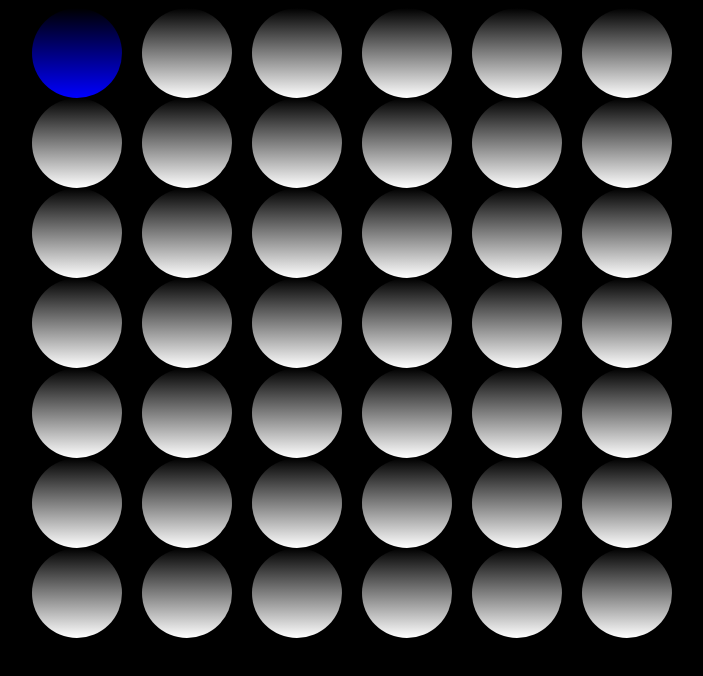
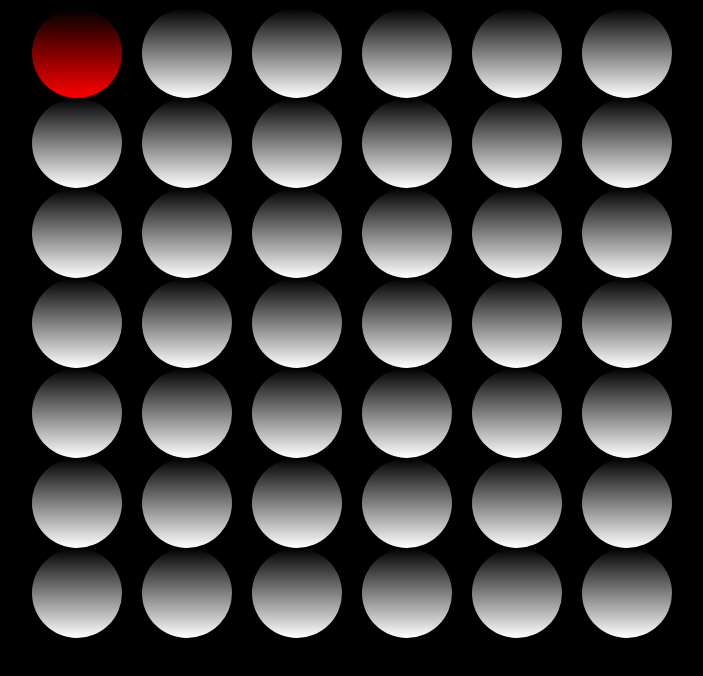
Before and after one commit to ehliexplore/circle-buttons, a plain HTML site: page index.html in a window 1280 px wide. Both pictures are taken after a click on the button 365 px from the left and 53 px from the top of the page. Shown: the whole page, without its empty margins (288-991 px from the left). Drawn offline with Linux system fonts and the light colour scheme.

Commit message:
corners red when clicked
Adding a function that turn the buttons of the corners red instead of blue when its clicked. And when all 4 buttons of the corners is clicked, all buttons turn red.

```diff
--- a/index.html
+++ b/index.html
@@ -13,6 +13,7 @@
       gap: 20px;
       background-color: black;
     }
+
     .center-div, .left-div, .right-div {
       display: flex;
       flex-direction: row;
@@ -33,10 +34,14 @@
     .clicked-button {
       background-image: linear-gradient(black, blue);
     }
+
+    .bombButton {
+      background-image: linear-gradient(black, red);
+    }
   </style>
 </head>
+
 <body>
-
   <div class="left">
     <div class="center-div">
       <button class="style-button circle-button" onclick="clickButton('.circle-button')"></button>
@@ -84,7 +89,7 @@
 
 
 
-<div class="middle">
+  <div class="right">
     <div class="left-div">
       <button class="style-button circle-button-22" onclick="clickButton('.circle-button-22')"></button>
       <button class="style-button circle-button-23" onclick="clickButton('.circle-button-23')"></button>
@@ -129,20 +134,32 @@
 
   </div>
 
+  <script>
 
-
-
-
-  <script>
     function clickButton(selector) {
       const buttonElement = document.querySelector(selector);
 
-      if (buttonElement.classList.contains('clicked-button')) {
+      if (buttonElement.classList.contains('clicked-button') || buttonElement.classList.contains('bombButton')) {
         buttonElement.classList.remove('clicked-button');
+        buttonElement.classList.remove('bombButton');
       } else {
         buttonElement.classList.add('clicked-button');
+        if (selector === '.circle-button' || selector === '.circle-button-42' || selector === '.circle-button-19' || selector === '.circle-button-24') {
+          buttonElement.classList.add('bombButton');
+
+          let buttonBomb = document.querySelectorAll('.bombButton');
+          let buttonCount = buttonBomb.length;
+          console.log(buttonCount);
+
+          let button = document.querySelectorAll("button");
+
+          if (buttonCount >= 4) {
+            for (let i = 0; i < button.length; i++) {
+              button[i].classList.add('bombButton');
               }
-
+          }
+       }
+      }
     }
   </script>
 </body>
```
Lines whose indentation alone changed are shown as unchanged.
